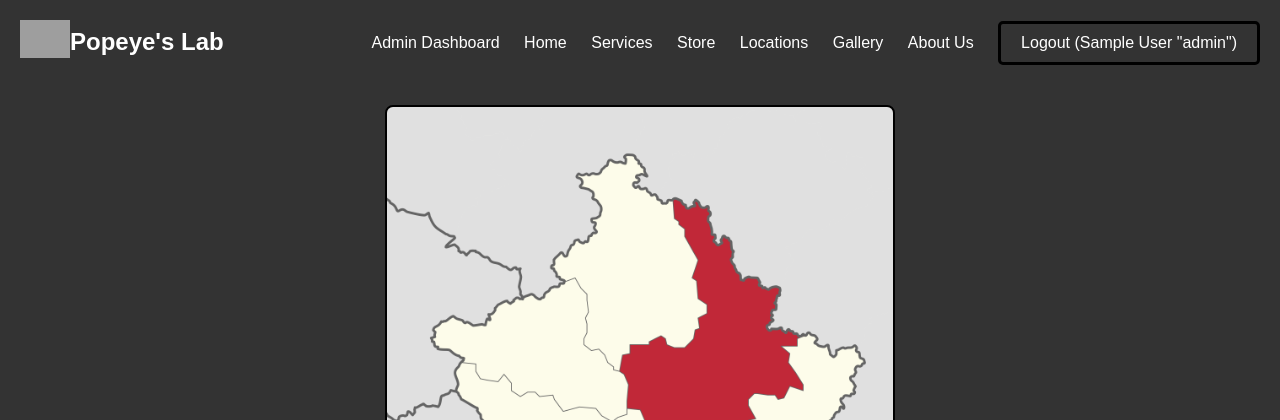
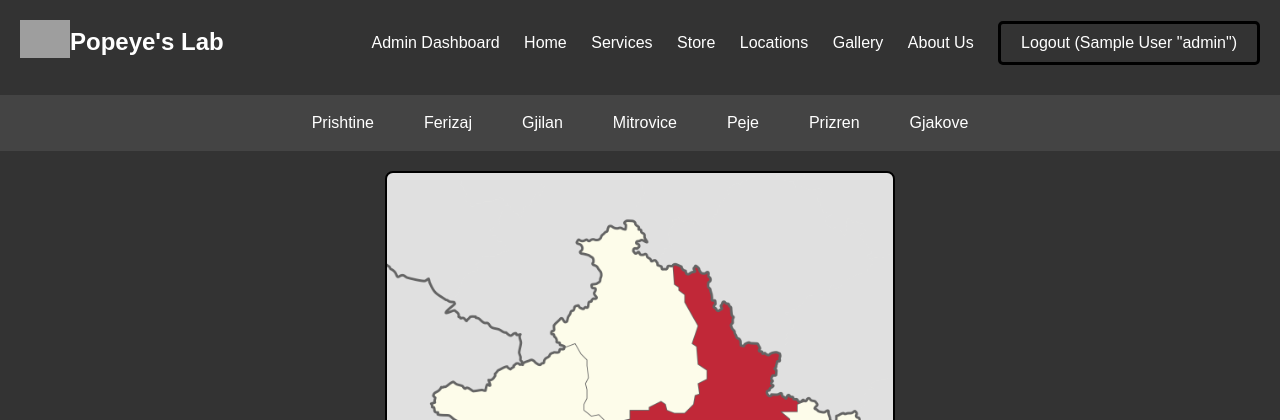
Before and after one commit to ShpatN/popeyes-lab, a PHP site: page /Location.php in a window 1280 px wide. Shown: the top 420 px of the page. Run offline with PHP 8.4, Linux system fonts and the light colour scheme; the visitor is signed in with stand-in values (Sample User, id 1); grey boxes are pictures that could not be loaded.

Commit message:
Adds the second navbar on locations page

```diff
--- a/Location/Location.php
+++ b/Location/Location.php
@@ -22,6 +22,15 @@
     <?php
         include '../header.php';
     ?>
+    <nav class="second-nav">
+        <a href="#prishtine">Prishtine</a>
+        <a href="#ferizaj">Ferizaj</a>
+        <a href="#gjilan">Gjilan</a>
+        <a href="#mitrovice">Mitrovice</a>
+        <a href="#peje">Peje</a>
+        <a href="#prizren">Prizren</a>
+        <a href="#gjakove">Gjakove</a>
+    </nav>
     <main>
         <div id="container">
             <div id="prishtine">
--- a/Stores/Store.php
+++ b/Stores/Store.php
@@ -22,6 +22,11 @@
     <?php
         include '../header.php';
     ?>
+    <nav class="second-nav">
+        <a href="#suplements">Supplements</a>
+        <a href="#equipment">Equipment</a>
+        <a href="#gymwear">Gymwear</a>
+    </nav>
     <main>
         <h2 class="item-title">Suplements</h2>
         <div class="suplement-container" id="suplements">
--- a/Stores/store.css
+++ b/Stores/store.css
@@ -77,7 +77,6 @@ header {
     transition: background-color 0.3s ease;
 }
 
-
 .nav select {
     margin-left: 20px;
     padding: 5px;
@@ -112,7 +111,6 @@ header {
 main {
     display: flex;
     flex-wrap: wrap;
-    justify-content: space-evenly;
     padding: 40px 20px;
 }
 
@@ -161,7 +159,7 @@ p {
 .gymwear-container {
     display: flex;
     flex-wrap: wrap;
-    justify-content: space-evenly;
+    justify-content: flex-start;
     flex-direction: row;
     gap: 20px;
     padding: 20px;
@@ -175,7 +173,7 @@ p {
     border: 1px solid #ddd;
     border-radius: 8px;
     padding: 20px;
-    margin-top: 10px;
+    margin: 10px 20px 10px;
     box-shadow: 0 4px 8px rgba(0, 0, 0, 0.1);
     text-align: center;
     width: 300px;
```
